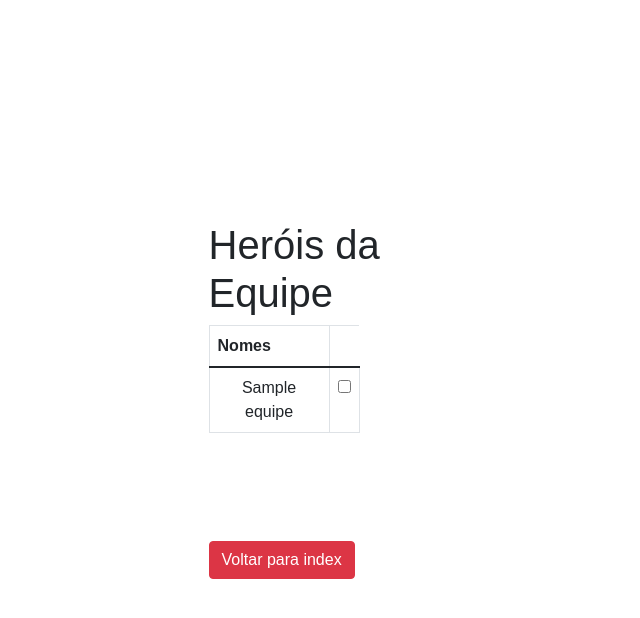
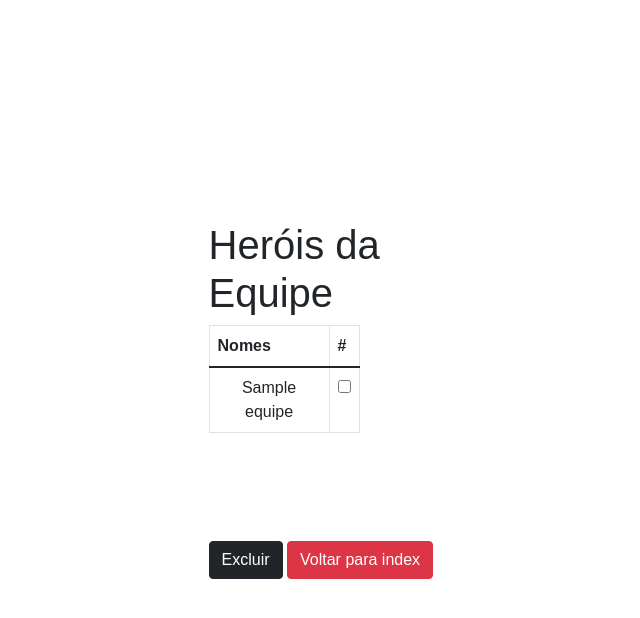
Before and after one commit to h0landa/desafio-strategi-dev, a Flask app: page /candidatos/equipe in a window 1280 px wide. Shown: the top 618 px of the page, without its empty margins (278-918 px from the left). Run offline with Flask 2, Linux system fonts and the light colour scheme; tables that the repository leaves empty hold one stand-in row (values such as "Sample post").

Commit message:
Adicionando Botão excluir

```diff
--- a/app/templates/equipe.html
+++ b/app/templates/equipe.html
@@ -56,6 +56,7 @@
         <thead class="thead-dark">
           <tr>
             <th scope="col">Nomes</th>
+            <th scope="col">#</th>
         </tr>
         </thead>
         <tbody>
@@ -67,9 +68,10 @@
           {% endfor %}
         </tbody>
       </table>
+    <input type="submit" class="btn btn-dark" value="Excluir">
     <a href="http://localhost:5000/index">
         <input type="button" class="btn btn-danger" value="Voltar para index">
-    </a
+    </a>
     </div>
     </form>
 </body>
--- a/app/templates/vingadores.html
+++ b/app/templates/vingadores.html
@@ -46,20 +46,24 @@
         <thead class="thead-dark">
           <tr>
             <th scope="col">Nomes</th>
+            <th scope="col">#</th>
         </tr>
         </thead>
         <tbody>
             {% for dados in res %}
           <tr>
             <td width="120px">{{dados['nome']}}</td>
+            <td><input type="checkbox" value="{{dados['nome']}}" name="mycheckbox"></td>
         </tr>
           {% endfor %}
         </tbody>
       </table>
     </div>
+    <input type="submit" class="btn btn-dark" value="Excluir">
     <a href="http://localhost:5000/index">
         <input type="button" class="btn btn-danger" value="Voltar para index">
     </a
+
     </form>
         </fieldset>
     </div>
```
